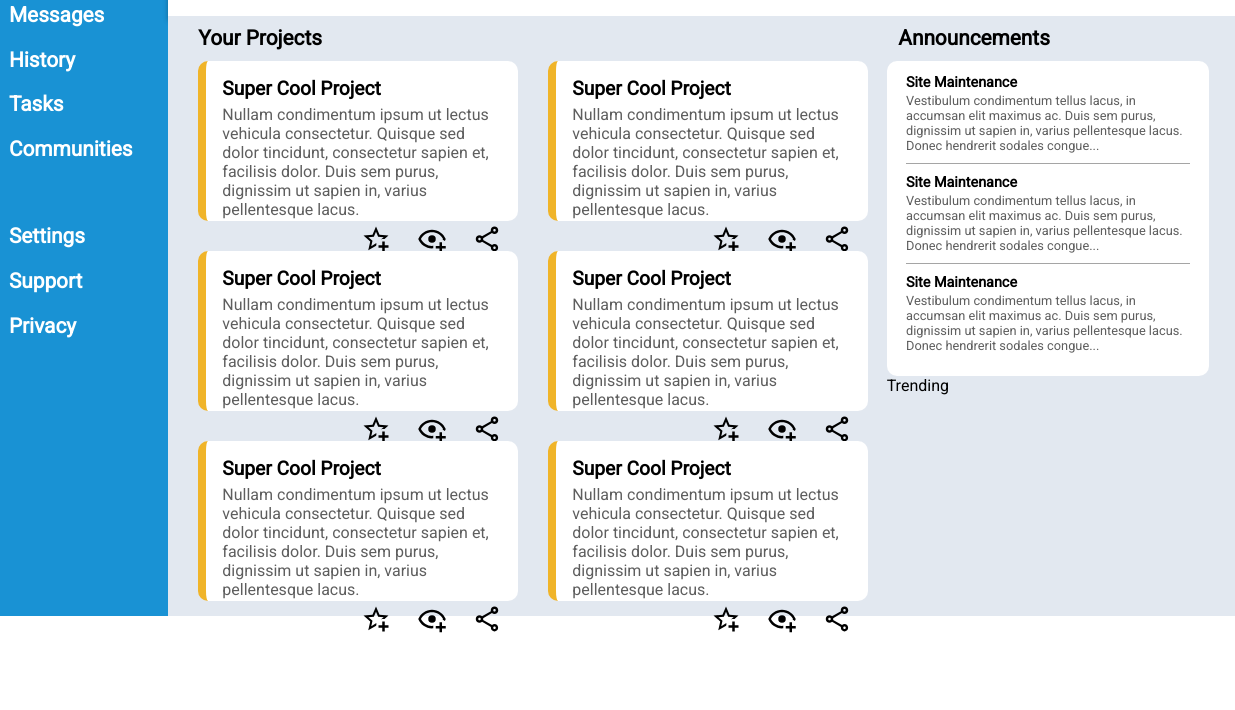
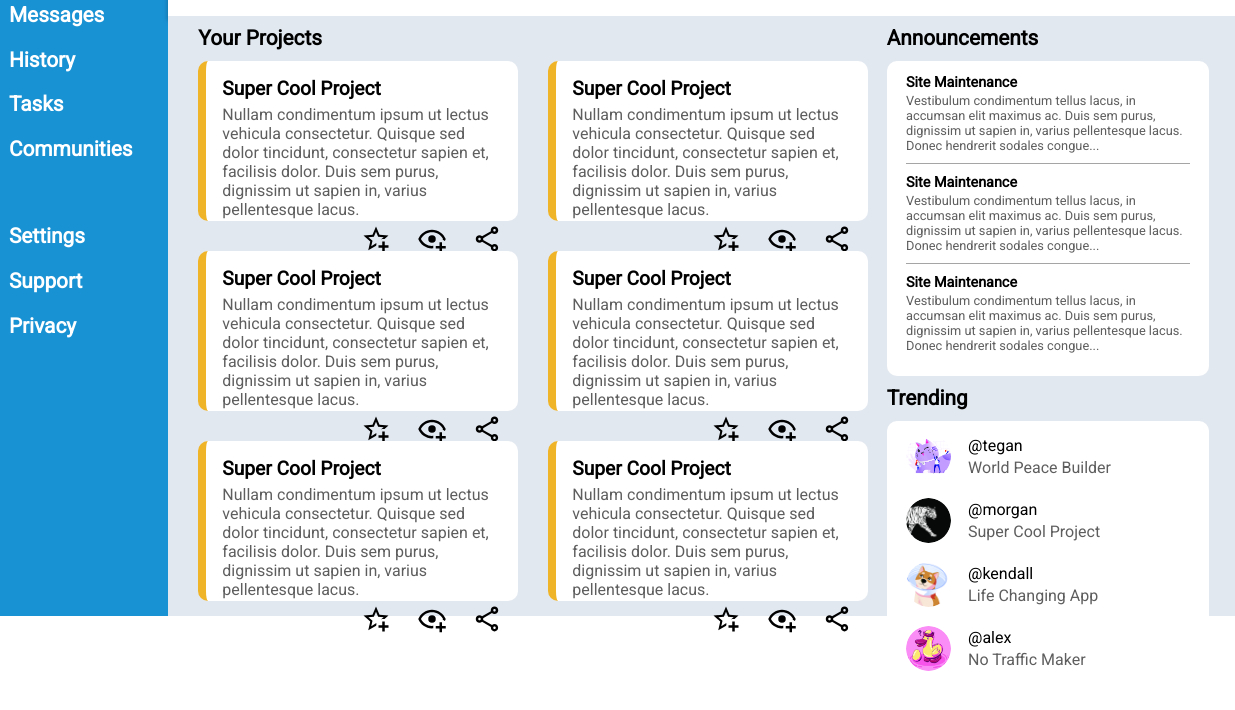
Before and after one commit to erkhtuguldur/AdminDashboard, a plain HTML site: page index.html in a window 1280 px wide. Shown: the part 184-894 px from the top of the page, 45-1280 px from the left. Drawn offline with Linux system fonts and the light colour scheme.

Commit message:
Finalize the trending section and finish the project

```diff
--- a/index.html
+++ b/index.html
@@ -309,26 +309,36 @@
 
                 <div class="trendingSection">
                     <p class="sectionTitle">Trending</p>
+                    <div class="trendingCell">
                         <div class="trendingContainer">
                             <div class="trend">
-                            <img class="trendingPfp" src="" alt="">
-                            <p class="trendingUsername"></p>
-                            <p class="trendingBio"></p>
+                                <img class="trendingPfp" src="./profilePics/cat.png" alt="catpfp">
+                                <div class="trendingTextWrapper">
+                                    <p class="trendingUsername">@tegan</p>
+                                    <p class="trendingBio">World Peace Builder</p>
+                                </div>
                             </div>
                             <div class="trend">
-                            <img class="trendingPfp" src="" alt="">
-                            <p class="trendingUsername"></p>
-                            <p class="trendingBio"></p>
+                                <img class="trendingPfp" src="./profilePics/tiger.png" alt="tigerpfp">
+                                <div class="trendingTextWrapper">
+                                    <p class="trendingUsername">@morgan</p>
+                                    <p class="trendingBio">Super Cool Project</p>
+                                </div>
                             </div>
                             <div class="trend">
-                            <img class="trendingPfp" src="" alt="">
-                            <p class="trendingUsername"></p>
-                            <p class="trendingBio"></p>
+                                <img class="trendingPfp" src="./profilePics/dog.png" alt="dogpfp">
+                                <div class="trendingTextWrapper">
+                                    <p class="trendingUsername">@kendall</p>
+                                    <p class="trendingBio">Life Changing App</p>
+                                </div>
                             </div>
                             <div class="trend">
-                            <img class="trendingPfp" src="" alt="">
-                            <p class="trendingUsername"></p>
-                            <p class="trendingBio"></p>
+                                <img class="trendingPfp" src="./profilePics/duck.png" alt="duckpfp">
+                                <div class="trendingTextWrapper">
+                                    <p class="trendingUsername">@alex</p>
+                                    <p class="trendingBio">No Traffic Maker</p>
+                                </div>
+                            </div>
                         </div>
                     </div>
                 </div>
--- a/styles.css
+++ b/styles.css
@@ -362,10 +362,52 @@ a{
     color: rgb(94, 94, 94);
 }
 
-.announcementSection>.sectionTitle{
+.sectionTitle{
     padding-left: 30px;
     display: flex;
     align-items: center;
     font-size: 1.3rem;
     font-weight: bold;
 }
+
+.trendingSection img{
+    /* display: none; */
+    height: 45px;
+    width: auto;
+    border-radius:42px ;
+}
+
+.trendingSection{
+    display: grid;
+    grid-template-rows: 1fr 7fr;
+}
+
+.trendingCell{
+    padding-left: 5%;
+    padding-right: 7%;
+}
+
+.trendingContainer{
+    background-color: white;
+    border-radius: 10px;
+    padding: 4% 6% 4% 6%;
+    display: flex;
+    flex-direction: column;
+    gap: 19px;
+}
+
+.trend{
+    display: flex;
+    align-items: center;
+    gap: 6%;
+}
+
+.trendingTextWrapper{
+    display: flex;
+    flex-direction: column;
+    gap: 3px;
+}
+
+.trendingBio{
+    color: rgb(94, 94, 94);
+}
```
Lines whose indentation alone changed are shown as unchanged.
